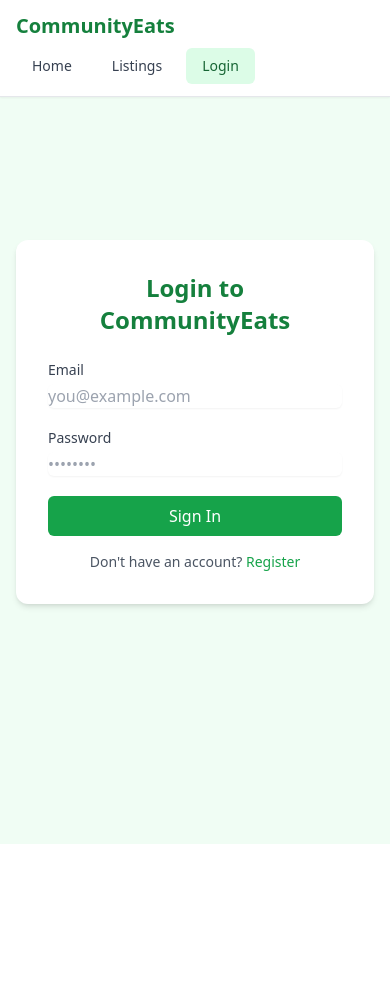
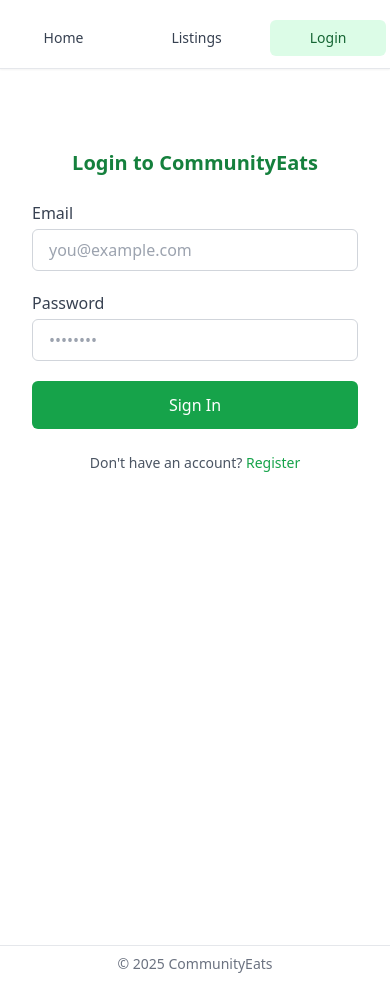
Before and after one commit to communityeats/communityeats, a Next.js app: page /login in a window 390 px wide. Before the commit the page ends 844 px from the top, so only its background shows below. Built offline with nearby package versions, Linux system fonts and the light colour scheme; no server answers.

Commit message:
make UI more mobile friendly

```diff
--- a/src/app/dashboard/page.tsx
+++ b/src/app/dashboard/page.tsx
@@ -1,11 +1,25 @@
+import Link from "next/link";
 import AuthGuard from "@/components/AuthGuard";
 
 export default function Dashboard() {
   return (
     <AuthGuard>
-      <section>
-        <h2 className="text-xl font-semibold mb-4">Dashboard</h2>
-        <p>You’ll see your listings and claims here.</p>
+      <section className="flex flex-col sm:flex-row sm:items-center sm:justify-between gap-4 sm:gap-0 py-4 px-4">
+        {/* Header Text */}
+        <div>
+          <h2 className="text-2xl font-semibold text-gray-900">Dashboard</h2>
+          <p className="text-sm text-gray-600 mt-1">
+            You’ll see your listings and claims here.
+          </p>
+        </div>
+
+        {/* Logout Button */}
+        <Link
+          href="/logout"
+          className="inline-flex items-center justify-center px-4 py-2 text-sm font-medium text-white bg-green-600 rounded-md shadow hover:bg-green-700 transition-colors"
+        >
+          Logout
+        </Link>
       </section>
     </AuthGuard>
   );
--- a/src/app/layout.tsx
+++ b/src/app/layout.tsx
@@ -10,7 +10,11 @@
     <html lang="en">
       <body className="flex min-h-screen flex-col">
         <Navbar />
-        <main className="flex-1 container mx-auto p-4">{children}</main>
+        <main className="flex-1 bg-white">
+            <div className="container mx-auto p-4  min-h-screen">
+              {children}
+            </div>
+        </main>
         <Footer />
       </body>
     </html>
--- a/src/app/login/page.tsx
+++ b/src/app/login/page.tsx
@@ -7,7 +7,6 @@
 
 export default function LoginPage() {
   const router = useRouter();
-
   const [email, setEmail] = useState("");
   const [password, setPassword] = useState("");
   const [error, setError] = useState<string | null>(null);
@@ -18,23 +17,23 @@
 
     try {
       await signInWithEmailAndPassword(auth, email, password);
-      router.push("/dashboard"); // Or wherever you want to redirect
+      router.push("/dashboard");
     } catch (err: any) {
-      console.error(err);
       setError(err.message);
     }
   };
 
   return (
-    <div className="absolute inset-0 bg-green-50 flex items-center justify-center">
-      <div className="w-full max-w-md bg-white p-8 rounded-xl shadow-md mx-4">
-        <h1 className="text-2xl font-bold text-green-700 mb-6 text-center">
+    <main className="min-h-screen bg-white px-4 pt-16 pb-10 sm:px-6 lg:px-8">
+      <div className="max-w-xl mx-auto">
+        <div className="bg-white sm:rounded-xl sm:shadow-md p-0 sm:p-8">
+          <h1 className="text-xl sm:text-lg md:text-xl font-bold text-green-700 mb-6 text-center">
             Login to CommunityEats
           </h1>
 
-        <form onSubmit={handleLogin} className="space-y-5">
+          <form onSubmit={handleLogin} className="space-y-5 sm:space-y-6 text-base sm:text-sm md:text-base">
             <div>
-            <label htmlFor="email" className="block text-sm font-medium text-gray-700">
+              <label htmlFor="email" className="block font-medium text-gray-700">
                 Email
               </label>
               <input
@@ -43,13 +42,13 @@
                 value={email}
                 onChange={(e) => setEmail(e.target.value)}
                 required
-              className="mt-1 block w-full rounded-md border-gray-300 shadow-sm focus:ring-green-500 focus:border-green-500"
+                className="mt-1 w-full rounded-md border border-gray-300 px-4 py-2 focus:ring-green-500 focus:border-green-500"
                 placeholder="you@example.com"
               />
             </div>
 
             <div>
-            <label htmlFor="password" className="block text-sm font-medium text-gray-700">
+              <label htmlFor="password" className="block font-medium text-gray-700">
                 Password
               </label>
               <input
@@ -58,7 +57,7 @@
                 value={password}
                 onChange={(e) => setPassword(e.target.value)}
                 required
-              className="mt-1 block w-full rounded-md border-gray-300 shadow-sm focus:ring-green-500 focus:border-green-500"
+                className="mt-1 w-full rounded-md border border-gray-300 px-4 py-2 focus:ring-green-500 focus:border-green-500"
                 placeholder="••••••••"
               />
             </div>
@@ -67,19 +66,20 @@
 
             <button
               type="submit"
-            className="w-full py-2 px-4 bg-green-600 text-white rounded-md hover:bg-green-700 transition"
+              className="w-full py-3 px-4 bg-green-600 text-white rounded-md text-base sm:text-sm md:text-base hover:bg-green-700 transition"
             >
               Sign In
             </button>
           </form>
 
-        <p className="mt-4 text-sm text-center text-gray-600">
-          Don't have an account?{" "}
+          <p className="mt-6 text-sm text-center text-gray-600">
+            Don&apos;t have an account?{" "}
             <a href="/register" className="text-green-600 hover:underline">
               Register
             </a>
           </p>
         </div>
       </div>
+    </main>
   );
 }
--- a/src/app/register/page.tsx
+++ b/src/app/register/page.tsx
@@ -1,10 +1,12 @@
-"use client"; // if using Next.js app directory
+"use client";
 
 import { useState } from "react";
 import { createUserWithEmailAndPassword, updateProfile } from "firebase/auth";
 import { auth } from "@firebase";
+import { useRouter } from "next/navigation";
 
 export default function RegisterPage() {
+  const router = useRouter();
   const [name, setName] = useState("");
   const [email, setEmail] = useState("");
   const [password, setPassword] = useState("");
@@ -17,23 +19,24 @@
     try {
       const userCredential = await createUserWithEmailAndPassword(auth, email, password);
       await updateProfile(userCredential.user, { displayName: name });
-      console.log("Registered user:", userCredential.user);
-      // Redirect or show success here
+      router.push("/dashboard");
     } catch (err: any) {
-      console.error(err);
       setError(err.message);
     }
   };
 
   return (
-    <div className="absolute inset-0 bg-green-50 flex items-center justify-center">
-      <div className="w-full max-w-md bg-white p-8 rounded-xl shadow-md">
-        <h1 className="text-2xl font-bold text-green-700 mb-6 text-center">Create an Account</h1>
+    <main className="min-h-screen bg-white px-4 pt-16 pb-10 sm:px-6 lg:px-8">
+      <div className="max-w-xl mx-auto">
+        <div className="bg-white sm:rounded-xl sm:shadow-md p-0 sm:p-8">
+          <h1 className="text-xl sm:text-lg md:text-xl font-bold text-green-700 mb-6 text-center">
+            Create an Account
+          </h1>
 
-        <form onSubmit={handleSubmit} className="space-y-5">
+          <form onSubmit={handleSubmit} className="space-y-5 sm:space-y-6 text-base sm:text-sm md:text-base">
             <div>
-            <label htmlFor="name" className="block text-sm font-medium text-gray-700">
-              Full Name
+              <label htmlFor="name" className="block font-medium text-gray-700">
+                Name
               </label>
               <input
                 id="name"
@@ -41,13 +44,13 @@
                 value={name}
                 onChange={(e) => setName(e.target.value)}
                 required
-              className="mt-1 block w-full rounded-md border-gray-300 shadow-sm focus:ring-green-500 focus:border-green-500"
+                className="mt-1 w-full rounded-md border border-gray-300 px-4 py-2 focus:ring-green-500 focus:border-green-500"
                 placeholder="Jane Doe"
               />
             </div>
 
             <div>
-            <label htmlFor="email" className="block text-sm font-medium text-gray-700">
+              <label htmlFor="email" className="block font-medium text-gray-700">
                 Email
               </label>
               <input
@@ -56,13 +59,13 @@
                 value={email}
                 onChange={(e) => setEmail(e.target.value)}
                 required
-              className="mt-1 block w-full rounded-md border-gray-300 shadow-sm focus:ring-green-500 focus:border-green-500"
+                className="mt-1 w-full rounded-md border border-gray-300 px-4 py-2 focus:ring-green-500 focus:border-green-500"
                 placeholder="you@example.com"
               />
             </div>
 
             <div>
-            <label htmlFor="password" className="block text-sm font-medium text-gray-700">
+              <label htmlFor="password" className="block font-medium text-gray-700">
                 Password
               </label>
               <input
@@ -71,7 +74,7 @@
                 value={password}
                 onChange={(e) => setPassword(e.target.value)}
                 required
-              className="mt-1 block w-full rounded-md border-gray-300 shadow-sm focus:ring-green-500 focus:border-green-500"
+                className="mt-1 w-full rounded-md border border-gray-300 px-4 py-2 focus:ring-green-500 focus:border-green-500"
                 placeholder="••••••••"
               />
             </div>
@@ -80,13 +83,13 @@
 
             <button
               type="submit"
-            className="w-full py-2 px-4 bg-green-600 text-white rounded-md hover:bg-green-700 transition"
+              className="w-full py-3 px-4 bg-green-600 text-white rounded-md text-base sm:text-sm md:text-base hover:bg-green-700 transition"
             >
               Register
             </button>
           </form>
 
-        <p className="mt-4 text-sm text-center text-gray-600">
+          <p className="mt-6 text-sm text-center text-gray-600">
             Already have an account?{" "}
             <a href="/login" className="text-green-600 hover:underline">
               Login
@@ -94,5 +97,6 @@
           </p>
         </div>
       </div>
+    </main>
   );
 }
--- a/src/components/Navbar.tsx
+++ b/src/components/Navbar.tsx
@@ -14,7 +14,7 @@
   return (
     <Link
       href={href}
-      className={`px-4 py-2 rounded-md text-sm font-medium transition-colors duration-200 ${
+      className={`md:px-4 px-10 py-2 rounded-md text-sm font-medium transition-colors duration-200 ${
         active
           ? "text-green-800 bg-green-100"
           : "text-gray-700 hover:text-green-800 hover:bg-green-50"
@@ -39,8 +39,8 @@
 
   return (
     <header className="border-b bg-white shadow-sm sticky top-0 z-50">
-      <nav className="container mx-auto flex flex-wrap items-center justify-between px-4 py-3">
-        <Link href="/" className="text-xl font-bold text-green-700">
+      <nav className="w-full flex flex-col sm:flex-row items-center sm:justify-between px-0 sm:px-8 py-3 space-y-2 sm:space-y-0">
+        <Link href="/" className="hidden sm:block text-xl font-bold text-green-700">
           CommunityEats
         </Link>
         <div className="flex space-x-2 mt-2 sm:mt-0">
@@ -49,7 +49,6 @@
           {user ? (
             <>
               <NavLink href="/dashboard" label="Dashboard" />
-              <NavLink href="/logout" label="Logout" />
             </>
           ) : (
             <NavLink href="/login" label="Login" />
```
Lines whose indentation alone changed are shown as unchanged.
